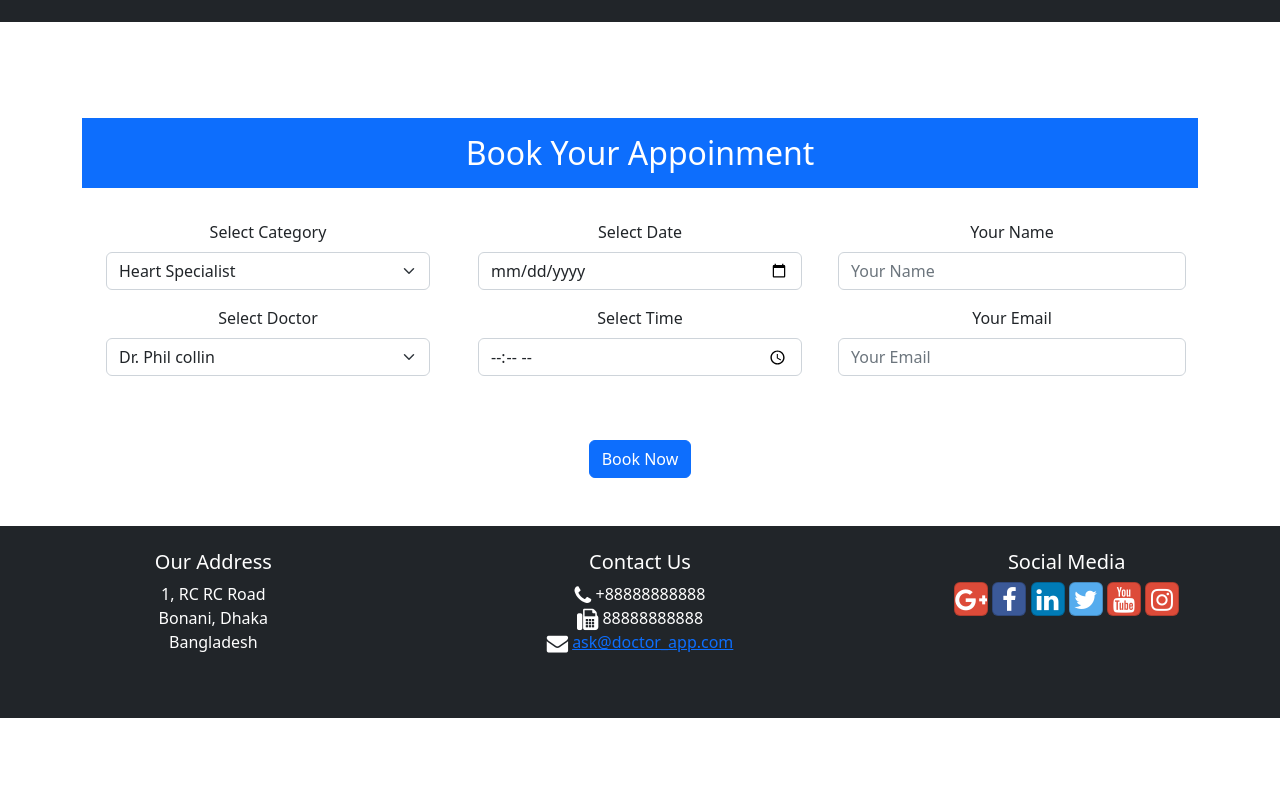
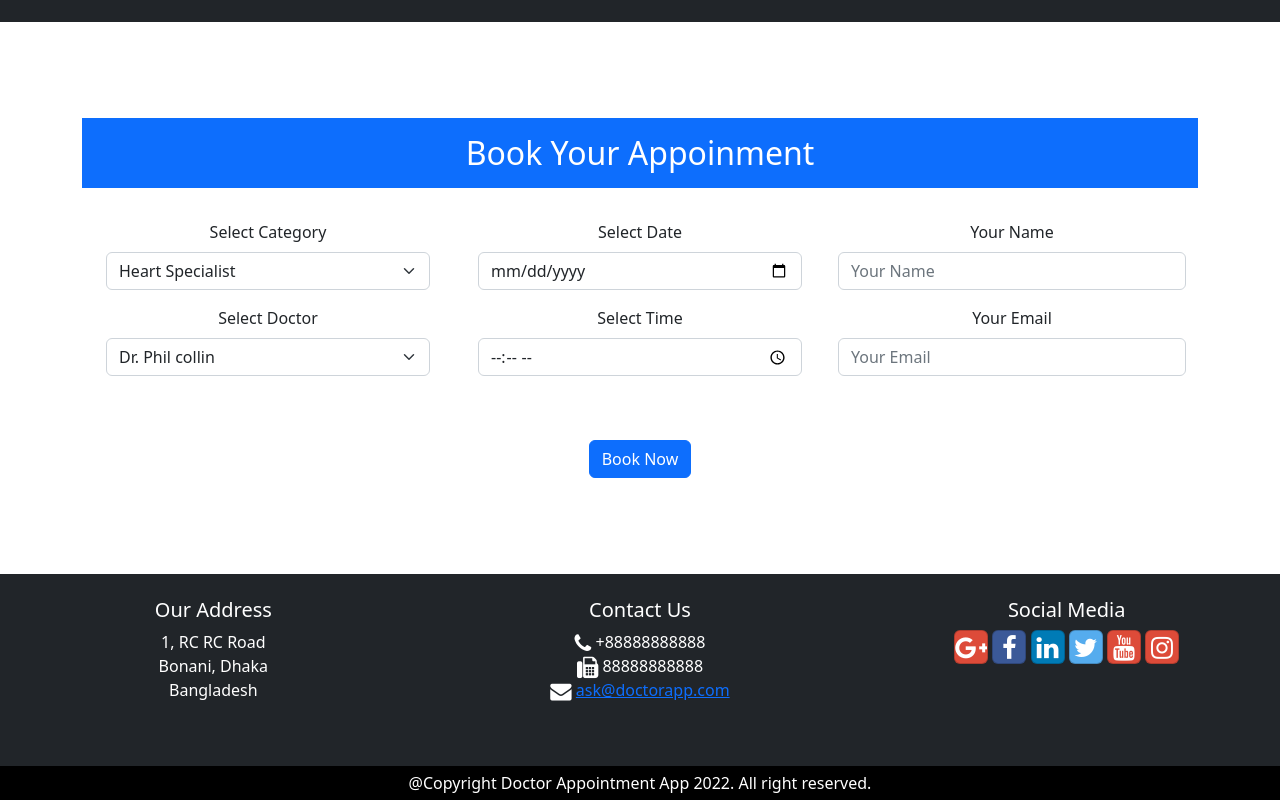
Before and after one commit to emonkhalid/doc_app, a website: page index.html in a window 1280 px wide. Shown: the part 607-1407 px from the top of the page. Before the commit the page ends 1325 px from the top, so only its background shows below. Drawn offline with nearby package versions, Linux system fonts and the light colour scheme.

Commit message:
css folder has been added with styles.css file

```diff
--- /dev/null
+++ b/css/styles.css
@@ -0,0 +1,7 @@
+.copyright{
+    text-align: center;
+    background-color: black;
+    color: white;
+    padding-top: 5px;
+    padding-bottom: 5px;
+}
--- a/index.html
+++ b/index.html
@@ -5,6 +5,7 @@
         <link rel="stylesheet" href="node_modules/bootstrap/dist/css/bootstrap.min.css">
         <link rel="stylesheet" href="node_modules/bootstrap-social/bootstrap-social.css">
         <link rel="stylesheet" href="node_modules/font-awesome/css/font-awesome.min.css">
+        <link rel="stylesheet" href="css/styles.css">
     </head>
 <body>
 
@@ -122,7 +123,7 @@
 
 
                 </div>
-                <div class="col-12 mb-5 text-center">
+                <div class="col-12 mb-5 pb-5 text-center">
                     <button type="button" class="btn btn-primary" id="#booking_form">Book Now</button>
                 </div>
 
@@ -145,7 +146,7 @@
 		              <i class="fa fa-phone fa-lg"></i> +88888888888<br>
                       <i class="fa fa-fax fa-lg"></i> 88888888888<br>
                       <i class="fa fa-envelope fa-lg"></i>
-                      <a href="mailto:confusion@food.net">ask@doctor_app.com</a>
+                      <a href="mailto:ask@doctorapp.com">ask@doctorapp.com</a>
                 </div>
 
                 <div class="col-xxl-4 col-xl-4 col-lg-4 col-md-4 col-sm-12 col-12 text-center pt-4 pb-4">
@@ -166,7 +167,13 @@
         </div>
       </div>
 
-
+      <div class="container-fluid">
+        <div class="row">
+            <div class="copyright">
+                    @Copyright Doctor Appointment App 2022. All right reserved.
+            </div>
+        </div>
+      </div>
 
 
 
```
